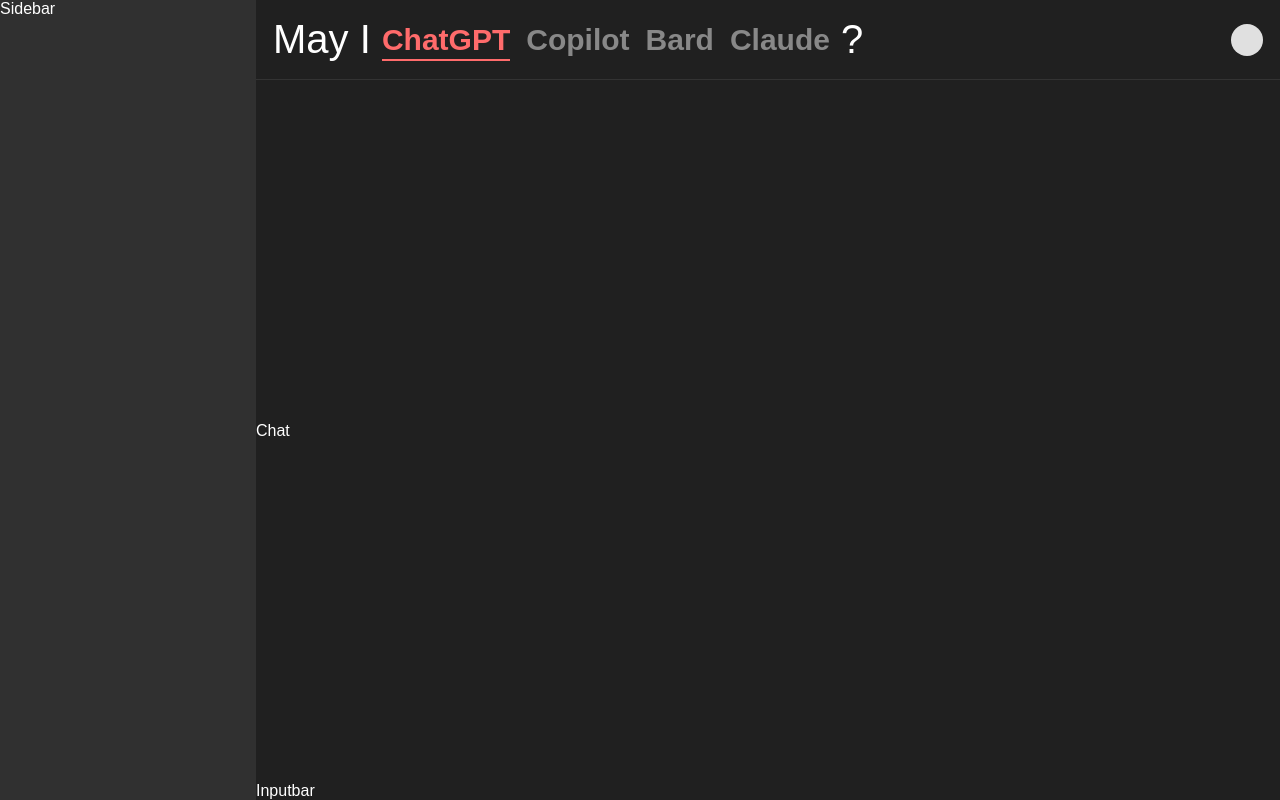
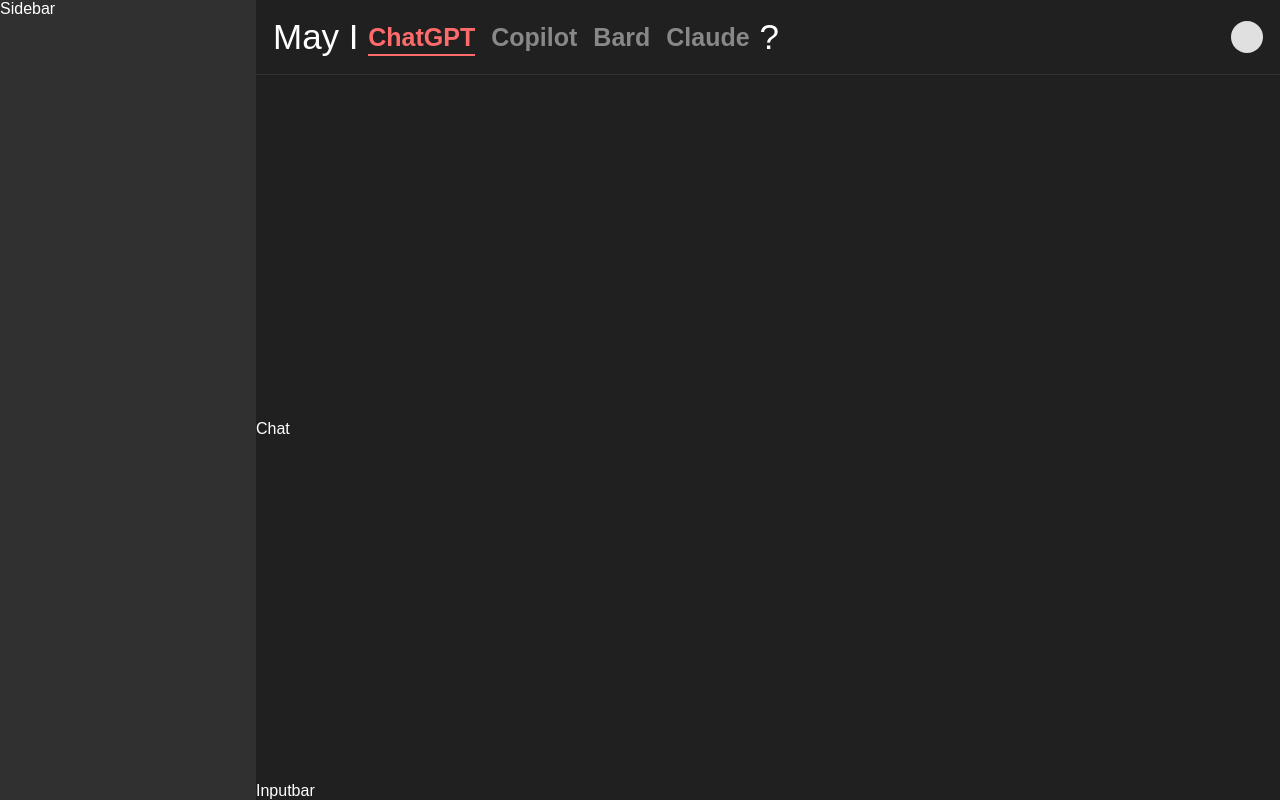
Before and after one commit to May-I-AI-Integrated-Platform/FE, a React (Vite) app: page /home in a window 1280 px wide. Built offline with nearby package versions, Linux system fonts and the light colour scheme; a web font is replaced by a local one.

Commit message:
[FEAT] 헤더바 기능 추가 구현

```diff
--- a/src/components/home/Header.jsx
+++ b/src/components/home/Header.jsx
@@ -1,9 +1,26 @@
 import React, { useState } from 'react';
 import '../../css/home/header.css'
+
 const Header = () => {
-const [activeTab, setActiveTab] = useState('ChatGPT');
+  const [activeTabs, setActiveTabs] = useState(['ChatGPT']);
 
-const tabs = ['ChatGPT', 'Copilot', 'Bard', 'Claude'];
+  const tabs = ['ChatGPT', 'Copilot', 'Bard', 'Claude'];
+
+  const handleTabClick = (tab) => {
+    setActiveTabs(prevActiveTabs => {
+      // If tab is already active
+      if (prevActiveTabs.includes(tab)) {
+        // Prevent deselecting if it's the last active tab
+        if (prevActiveTabs.length > 1) {
+          return prevActiveTabs.filter(t => t !== tab);
+        }
+        return prevActiveTabs;
+      }
+
+      // Add the tab to active tabs
+      return [...prevActiveTabs, tab];
+    });
+  };
 
   return (
     <header className='header'>
@@ -12,8 +29,8 @@
           {tabs.map((tab) => (
             <button
               key={tab}
-              className={`tab ${activeTab === tab ? 'active' : ''}`}
-              onClick={() => setActiveTab(tab)}
+              className={`tab ${activeTabs.includes(tab) ? 'active' : ''}`}
+              onClick={() => handleTabClick(tab)}
             >
               {tab}
             </button>
--- a/src/css/home/header.css
+++ b/src/css/home/header.css
@@ -3,7 +3,7 @@
 .nav-tabs {
     display: flex;
     gap: 16px;
-    font-size: 40px;
+    font-size: 35px;
     font-family: "Jersey 25", sans-serif;
     font-weight: 400;
     font-style: normal;
@@ -18,7 +18,7 @@
     font-family: "Jersey 25", sans-serif;
     font-weight: 400;
     font-style: normal;
-    font-size: 30px;
+    font-size: 25px;
     background: none;
     border: none;
     color: #888888;
```
